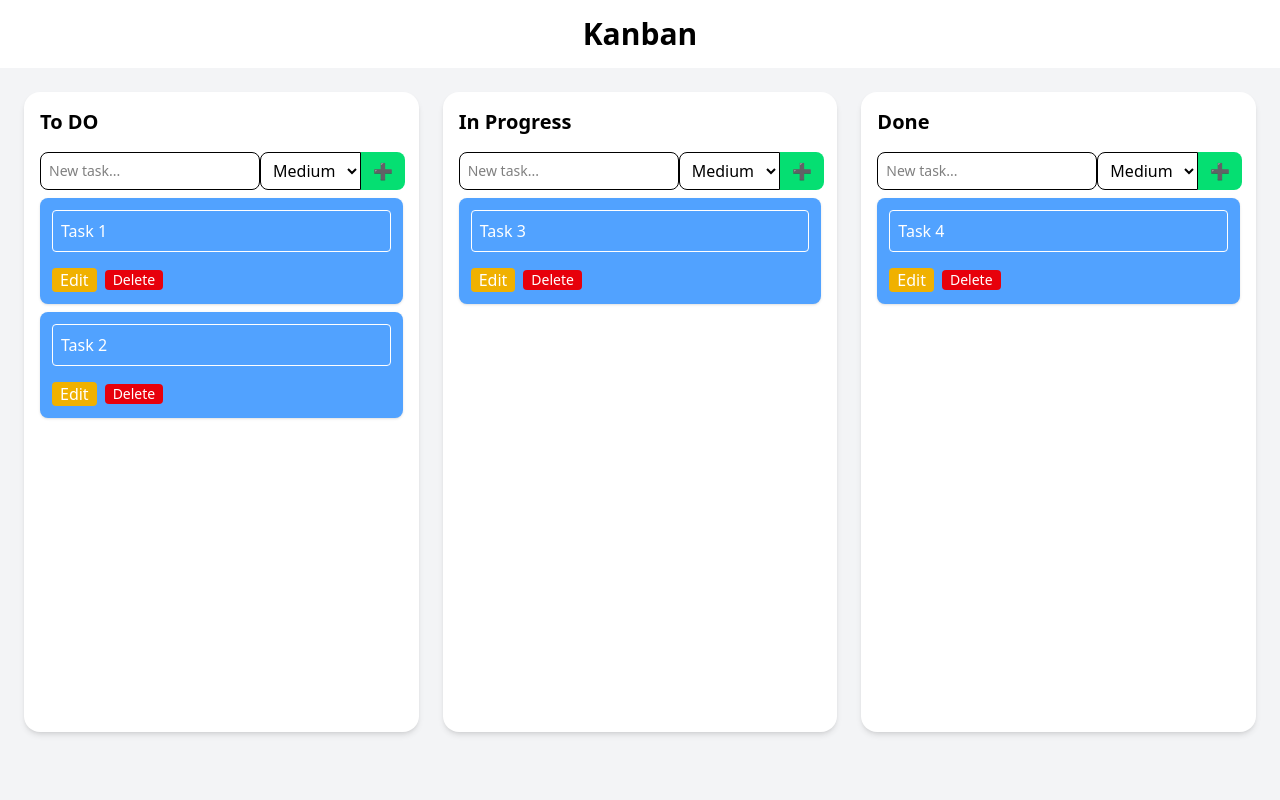
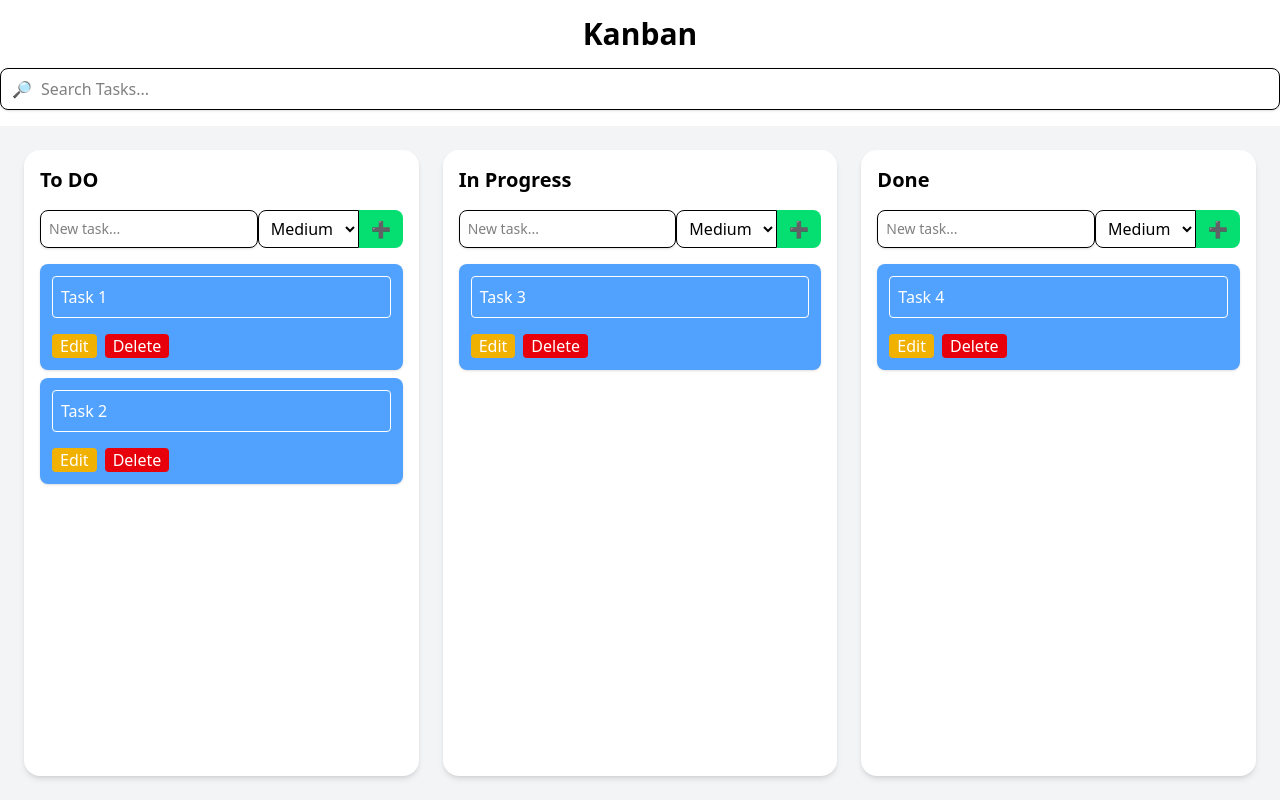
Before and after one commit to karthi1048/kanban-PWA, a React (Vite) app: page / in a window 1280 px wide. Built offline with nearby package versions, Linux system fonts and the light colour scheme.

Commit message:
added searching feature

```diff
--- a/index.html
+++ b/index.html
@@ -2,7 +2,7 @@
 <html lang="en">
   <head>
     <meta charset="UTF-8" />
-    <link rel="icon" type="image/svg+xml" href="/public/favicon.svg" />
+    <link rel="icon" type="image/svg+xml" href="/favicon.svg" />
     <meta name="theme-color" content="#06b6d4" />
     <meta name="viewport" content="width=device-width, initial-scale=1.0" />
     <link rel="apple-touch-icon" href="/public/apple-touch-icon.png">
--- a/src/App.jsx
+++ b/src/App.jsx
@@ -1,6 +1,7 @@
 import { useState, useEffect, useRef } from 'react';
 import AddTask from './components/AddTask';
 import Task from './components/Task';
+import SearchTaskBar from './components/SearchTaskBar';
 import './App.css'
 
 export default function App() {
@@ -22,6 +23,7 @@ export default function App() {
   const [dragOverCol, setDragOverCol] = useState(null);               // to track which column is being hovered
   const touchTaskRef = useRef(null);                                  // store dragged task during
   const [ghostTask, setGhostTask] = useState(null);                   // temporary state used for touch
+  const [searchQuery, setSearchQuery] = useState("");                 // for searching tasks
 
   // Save to localStorage whenever board changes
   useEffect(() => {
@@ -193,6 +195,8 @@ export default function App() {
   return (
     <div className='flex flex-col h-screen'>
       <h1 className='text-3xl m-4 font-semibold text-center'>Kanban</h1>
+      {/* Search Box */}
+      <SearchTaskBar searchQuery={ searchQuery } setSearchQuery={ setSearchQuery }/>
 
       {/* Board */}
       <div className='flex flex-col md:flex-row h-screen bg-gray-100 p-4 md:p-6 gap-6'>
@@ -218,7 +222,12 @@ export default function App() {
             {/* AddTask below each input */}
             <AddTask onAdd={ (text, priority) => handleAddTask(col, text, priority) }/>
             {/* Similar to columns, return div for each task */}
-            { tasks.map((task) => (
+            { tasks
+              .filter((task) => (
+                task.text.toLowerCase().includes(searchQuery.toLowerCase()) ||
+                (task.priority && task.priority.toLowerCase().includes(searchQuery.toLowerCase()))
+              ))
+              .map((task) => (
               <Task
                 key={ task.id }
                 task={task}
@@ -229,6 +238,7 @@ export default function App() {
                 onTouchStart={handleTouchStart}
                 onDrop={handleDrop}/>
             )) }
+            {/* NOTE: map() is used to return the tasks in board, filter() is used to get filtered tasks on board by searchQuery */}
           </div>
         )) }
 
--- a/src/components/AddTask.jsx
+++ b/src/components/AddTask.jsx
@@ -19,14 +19,16 @@ export default function AddTask({ onAdd }) {
     };
 
     return (
-        <form onSubmit={ handleSubmit } className="flex my-2">
+        <form onSubmit={ handleSubmit } className="flex my-4">
             <input
                 type="text"
                 ref={ inputRef }
                 value={ value }
                 onChange={ (e) => setValue(e.target.value) }
                 placeholder="New task..."
-                className="flex-1 border rounded-lg p-2 text-sm"/>
+                className={`border text-sm p-2 rounded-lg shadow-sm focus:outline-none w-full
+                            focus:ring-2 focus:ring-blue-400 focus:border-blue-400 transition`}
+                />
             <select
                 value={ priority }
                 onChange={ (e) => setPriority(e.target.value) }
--- /dev/null
+++ b/src/components/SearchTaskBar.jsx
@@ -0,0 +1,42 @@
+import { useEffect, useState } from "react"
+
+export default function SearchTaskBar({ searchQuery, setSearchQuery }) {
+
+    const [localQuery, setLocalQuery] = useState(searchQuery);
+
+    useEffect(() => {
+        const handler = setTimeout(() => {
+            setSearchQuery(localQuery);           // so here localQuery takes searchQuery place
+        }, 300);                                  // debounce delay: 300ms
+
+        return () => {
+            clearTimeout(handler);                // cleanup if user types again, before 300ms
+        }
+    }, [localQuery, setSearchQuery]);
+
+    // localQuery updates immediately while typing & get the value
+    // setSearchQuery updates only after 300ms of no typing.
+
+    return (
+        <div className='relative mb-4'>
+            <span className='absolute left-3 top-1/2 transform -translate-y-1/2 text-gray-400'>🔎</span>
+            <input
+                type="text"
+                placeholder='Search Tasks...'
+                value={ localQuery }
+                onChange={ (e) => setLocalQuery(e.target.value) }
+                className={`border pl-10 pr-3 py-2 rounded-lg shadow-sm focus:outline-none w-full
+                            focus:ring-2 focus:ring-blue-400 focus:border-blue-400 transition`}/>
+            { searchQuery && (
+            <button
+                onClick={ () => {
+                    setLocalQuery("");
+                    setSearchQuery("");
+                }}
+                className='absolute right-3 top-1/2 transform -translate-y-1/2 text-gray-400 hover:text-gray-600'>
+                ❌
+            </button>
+            ) }
+        </div>
+    )
+}
--- a/src/components/Task.jsx
+++ b/src/components/Task.jsx
@@ -36,7 +36,9 @@ export default function Task({ task, col, onEdit, onDelete, onDragStart, onTouch
             { isEditing ? (
                 <div className="flex flex-col space-x-2">
                     <input
-                        className="px-2 py-1 rounded border text-white mb-2"
+                        className={`border mb-2 p-2 rounded-lg shadow-sm focus:outline-none w-full
+                                    focus:ring-2 focus:ring-red-400 focus:border-red-400 transition`}
+                        // className="px-2 py-1 rounded border text-white mb-2"
                         value={ editText }
                         onChange={ (e) => setEditText(e.target.value) }/>
                     <select
@@ -120,7 +122,7 @@ export default function Task({ task, col, onEdit, onDelete, onDragStart, onTouch
                             Edit
                         </button>
                         <button
-                            className="bg-red-600 px-2 rounded text-sm hover:bg-red-700"
+                            className="bg-red-600 px-2 rounded hover:bg-red-700"
                             onClick={ () => setShowConfirm(true) }>
                             Delete
                         </button>
```
